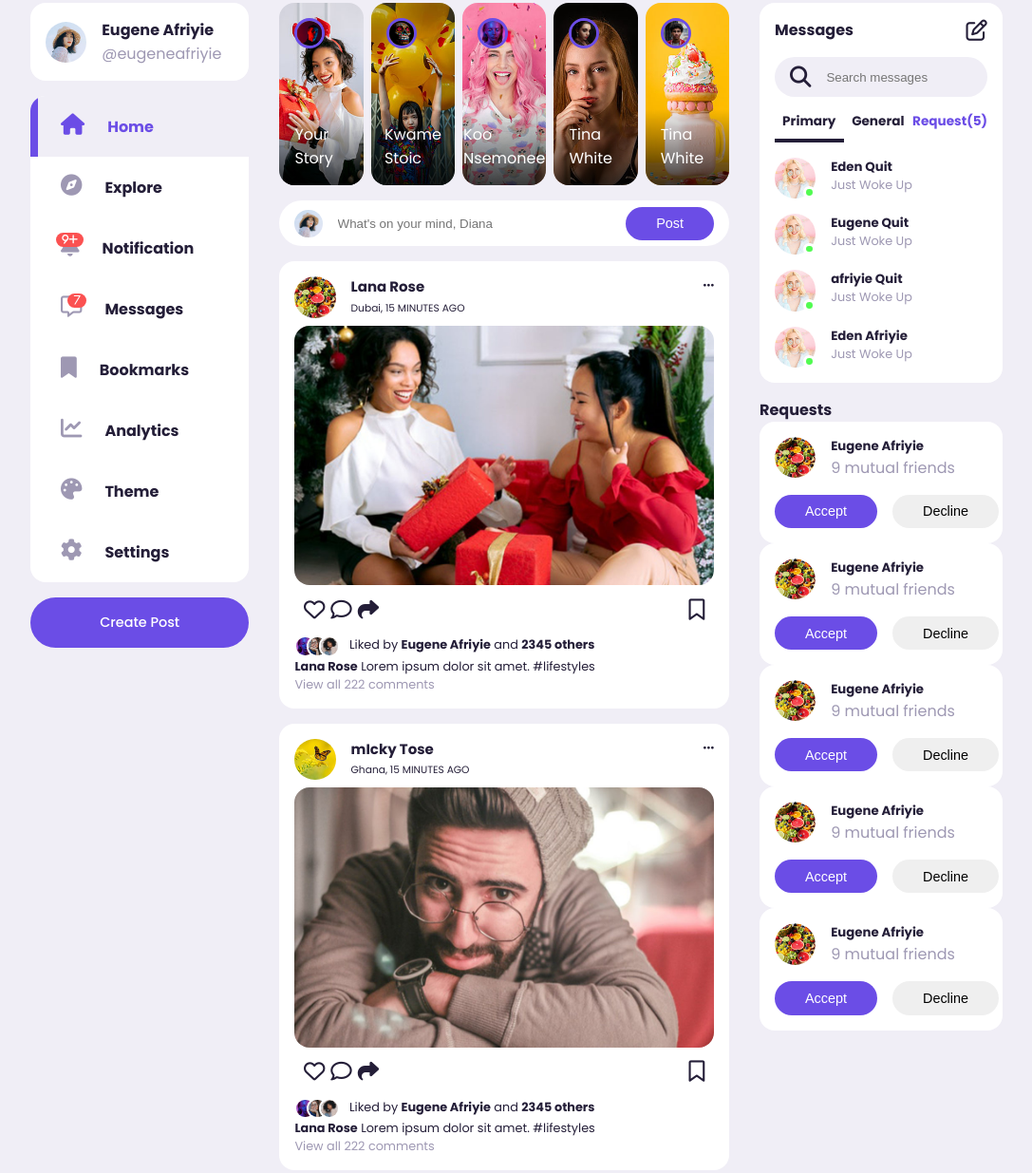
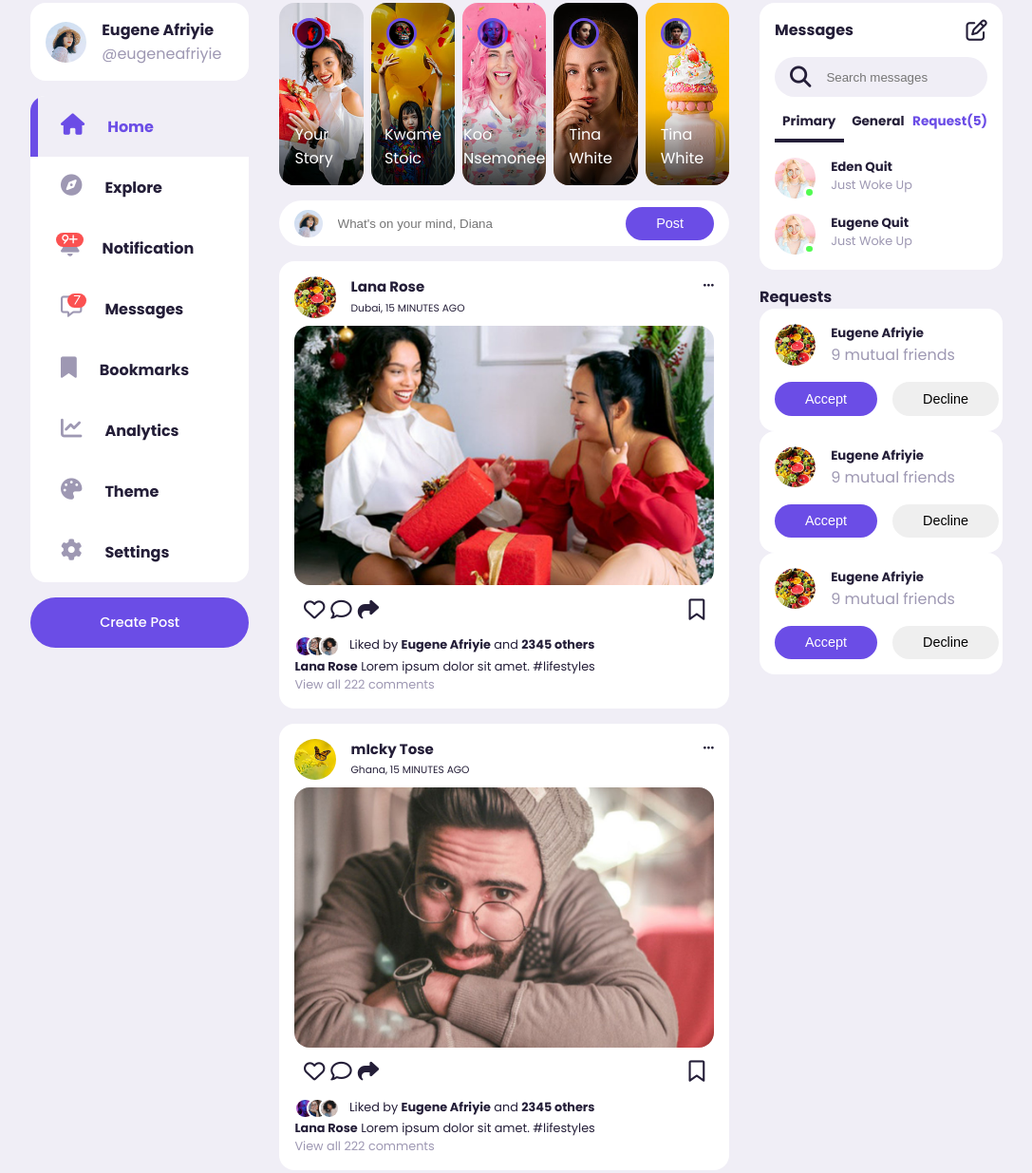
Before and after one commit to EugeneAfriyie/SOCIAL-MEDIA-PAGE, a plain HTML site: page index.html in a window 1280 px wide. Shown: the part 83-1318 px from the top of the page at 95% size, without its empty margins (96-1183 px from the left). Drawn offline with Linux system fonts and the light colour scheme.

Commit message:
photo upload

```diff
--- a/index.html
+++ b/index.html
@@ -523,26 +523,7 @@
                                 <p class="text-muted">Just Woke Up</p>
                             </div>
                         </div>
-                       <div class="message">
-                            <div class="profile-photo">
-                                <img src="./images/profile-17.jpg" alt="">
-                                <div class="active"></div>
-                            </div>
-                            <div class="message-body">
-                                <h5>afriyie Quit</h5>
-                                <p class="text-muted">Just Woke Up</p>
-                            </div>
-                        </div>
-                       <div class="message">
-                            <div class="profile-photo">
-                                <img src="./images/profile-17.jpg" alt="">
-                                <div class="active"></div>
-                            </div>
-                            <div class="message-body">
-                                <h5>Eden Afriyie</h5>
-                                <p class="text-muted">Just Woke Up</p>
-                            </div>
-                        </div>
+
                             <!-- END MESSAGE  -->
                 </div>
                       <!-- FRIEND REQUEST  -->
@@ -602,42 +583,7 @@
                                 <button class=" btn">Decline</button>
                             </div>
                         </div>
-                        <div class="request">
-                            <div class="info">
-                                <div class="profile-photo">
-                                    <img src="./images/profile-13.jpg" alt="">
-                                </div>
-                                <div class="">
-                                    <h5>Eugene Afriyie</h5>
-                                    <p class="text-muted">
-                                        9 mutual friends
-                                    </p>
 
-                                </div>
-                            </div>
-                            <div class="action">
-                                <button class="btn-primary btn">Accept</button>
-                                <button class=" btn">Decline</button>
-                            </div>
-                        </div>
-                        <div class="request">
-                            <div class="info">
-                                <div class="profile-photo">
-                                    <img src="./images/profile-13.jpg" alt="">
-                                </div>
-                                <div class="">
-                                    <h5>Eugene Afriyie</h5>
-                                    <p class="text-muted">
-                                        9 mutual friends
-                                    </p>
-
-                                </div>
-                            </div>
-                            <div class="action">
-                                <button class="btn-primary btn">Accept</button>
-                                <button class=" btn">Decline</button>
-                            </div>
-                        </div>
                      </div>
             </div>
 
--- a/social.js
+++ b/social.js
@@ -69,7 +69,7 @@ message.forEach(chat => {
 }
 
 // search chat
-messageSearch.addEventListener('keyup',searchMessage)
+messageSearch.addEventListener('keyup',searchMessage);
 
 
 
--- a/style.css
+++ b/style.css
@@ -294,7 +294,7 @@ img{
         background: var(--color-white);
         border-radius: var(--card-border-radius);
         padding: var(--card-padding);
-        box-shadow: 0 0 2rem hsl(var(--color-primary),75%,60% 25%);
+        box-shadow: 0 0 1rem var(--color-primary);
         z-index: 8;
         display: none;
     }
@@ -484,11 +484,19 @@ img{
 main .container .right{
     height: max-content;
     position: sticky;
-    top: var(--sticky-top-right);
+
+    top: var(--sticky-top-left);
     bottom: 0;
 
+     overflow: scroll;
+    height: 100vh;
 
-}
+        /* Hide scrollbar for non-hovered state */
+        scrollbar-width: none; /* Firefox */
+    }
+    .left .sidebar::-webkit-scrollbar {
+        display: none; /* Chrome, Safari, Opera */
+    }
 
 .right .messages{
     background: var(--color-white);
@@ -851,6 +859,7 @@ MEDIA QUERIES FOR SMALL TABLETS AND MOBILE PHONES
         position: absolute;
         left: -20rem;
         width: 20rem;
+        box-shadow: 0 0 2rem hsl(var(--color-primary));
     }
 
     .left .notification-popup::before{
```
Also changed, not shown: images/osei.png (added).
